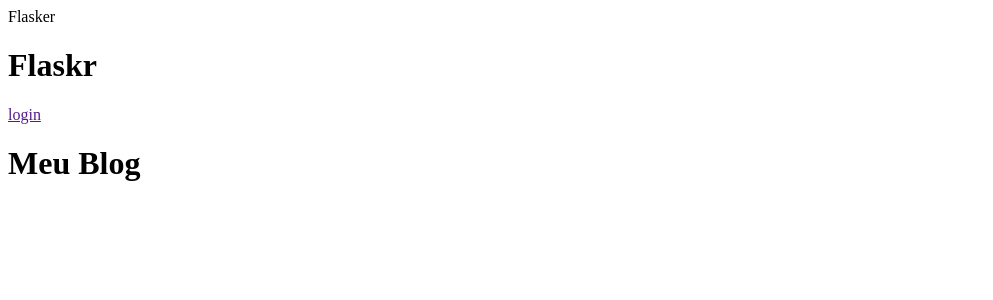
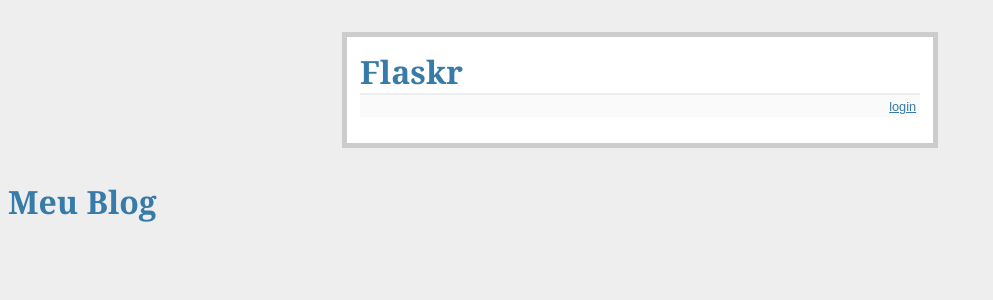
Before and after one commit to Leone242/pythonWeb, a Python web app: template templates/layout.html in a window 1280 px wide. Shown: the top 300 px of the page, without its empty margins (0-993 px from the left). Run offline with Jinja, Linux system fonts and the light colour scheme; the template is opened without the code that fills it, so the values that code supplies are empty.

Commit message:
adicionando estilo

```diff
--- a/app.py
+++ b/app.py
@@ -13,12 +13,6 @@ posts = [
     }
 ]
 
-@app.route('/')
-
-def exibir_entradas():
-    entradas = posts
-    return render_template(exibir_entradas)
-
 
 
     @app.route('/')
--- /dev/null
+++ b/static/style.css
@@ -0,0 +1,18 @@
+body            { font-family: sans-serif; background: #eee; }
+a, h1, h2       { color: #377BA8; }
+h1, h2          { font-family: 'Georgia', serif; margin: 0; }
+h1              { border-bottom: 2px solid #eee; }
+h2              { font-size: 1.2em; }
+
+.pagina         { margin: 2em auto; width: 35em; border: 5px solid #ccc;
+                  padding: 0.8em; background: white; }
+.entradas       { list-style: none; margin: 0; padding: 0; }
+.entradas li    { margin: 0.8em 1.2em; }
+.entradas li h2 { margin-left: -1em; }
+.ins-entrada    { font-size: 0.9em; border-bottom: 1px solid #ccc; }
+.ins-entrada dl { font-weight: bold; }
+.metanav        { text-align: right; font-size: 0.8em; padding: 0.3em;
+                  margin-bottom: 1em; background: #fafafa; }
+.flash          { background: #CEE5F5; padding: 0.5em;
+                  border: 1px solid #AACBE2; }
+.erro           { background: #F0D6D6; padding: 0.5em; }
--- a/templates/layout.html
+++ b/templates/layout.html
@@ -1,6 +1,10 @@
 <!DOCTYPE html>
 <html>
-    <head>Flasker</head>
+    <head>
+      <title>Flasker</title>
+
+      <link rel="stylesheet" href="static/style.css">
+    </head>
     <body>
         <div class="pagina">
           <h1>Flaskr</h1>
```
